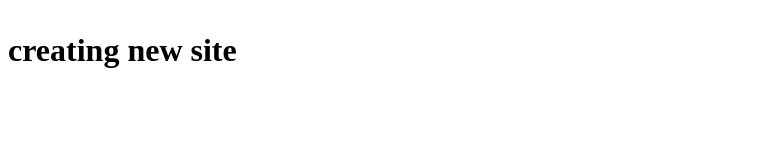
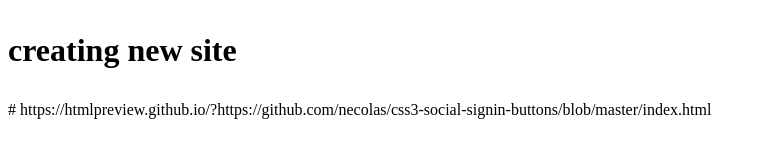
Before and after one commit to iceberkut/project1, a plain HTML site: page index.html in a window 1280 px wide. Shown: the whole page, without its empty margins (0-766 px from the left). Drawn offline with Linux system fonts and the light colour scheme.

Commit message:
Update index.html

```diff
--- a/index.html
+++ b/index.html
@@ -9,3 +9,4 @@
     		<h1><p> creating new site </p></h1>
   	</body>
 </html>
+# https://htmlpreview.github.io/?https://github.com/necolas/css3-social-signin-buttons/blob/master/index.html
```
